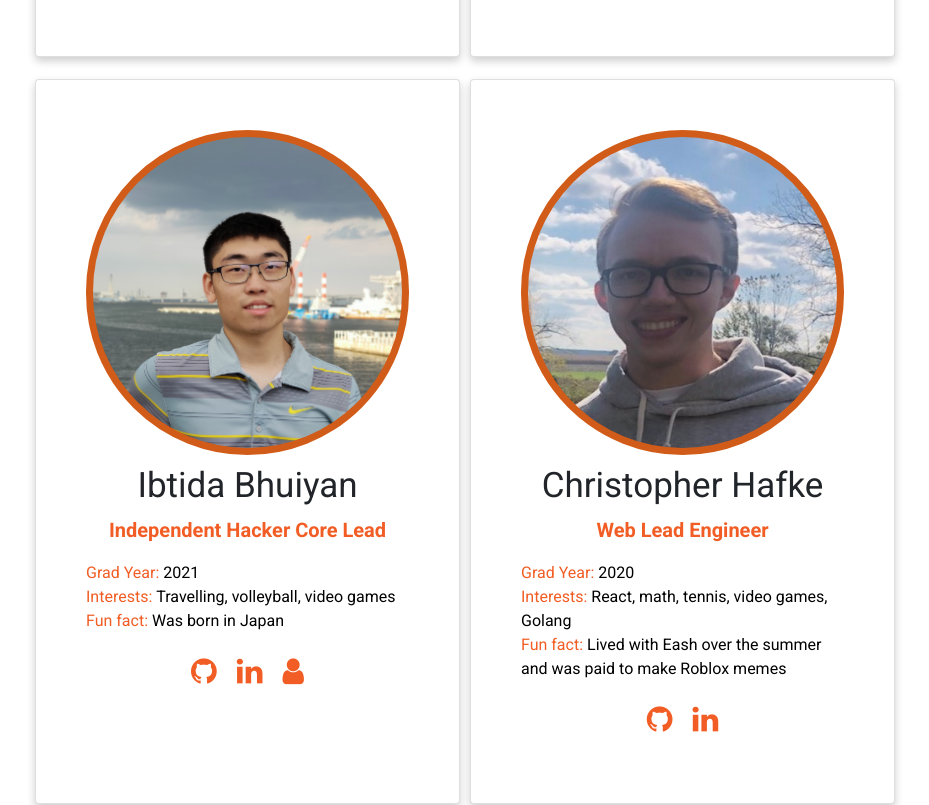
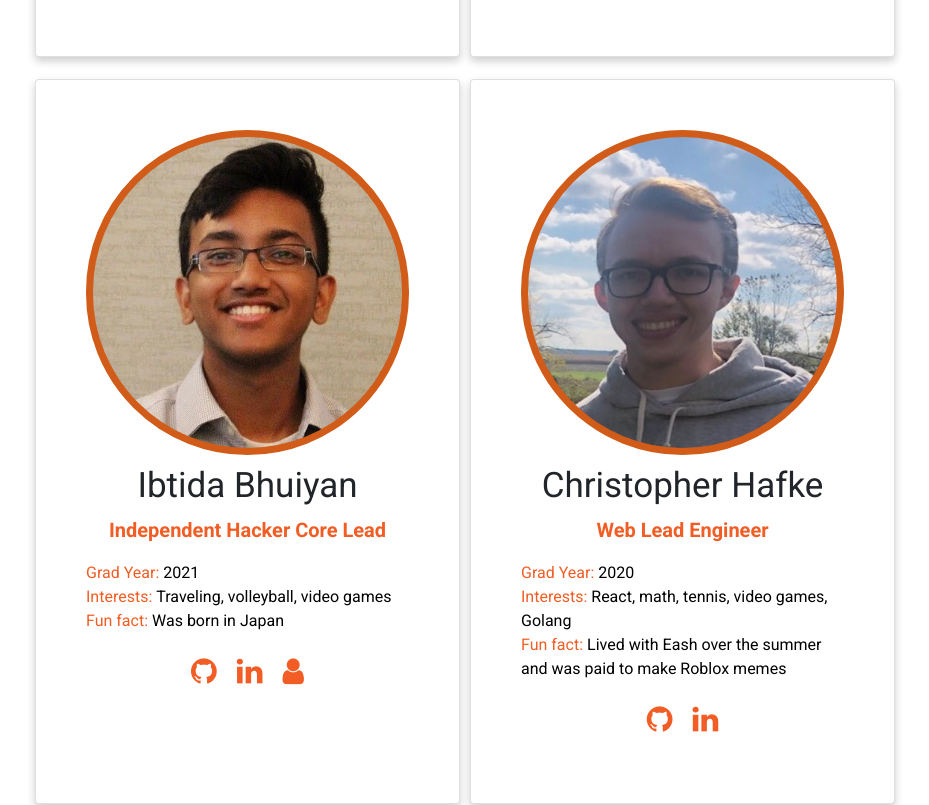
Before and after one commit to michiganhackers/mh-web-new, a React (Create React App) app: page /team in a window 1280 px wide. Shown: the part 3420-4225 px from the top of the page, without its empty margins (175-1104 px from the left). Built offline with nearby package versions, Linux system fonts and the light colour scheme.

Commit message:
remove consolelog

```diff
--- a/src/components/MailingList/MailingList.jsx
+++ b/src/components/MailingList/MailingList.jsx
@@ -46,8 +46,7 @@ class MailingList extends React.Component {
             url: mh_backend + '/v1/email/add',
             data: JSON.stringify(payload)
           }).then(res => {
-                console.log(res);
-                console.log(res.data);
+
             })
             .catch(error => {
                 console.log(error);
--- a/src/components/Team/CardContainer.jsx
+++ b/src/components/Team/CardContainer.jsx
@@ -96,12 +96,12 @@ class CardContainer extends React.Component {
                     <div className="cardContainerColumn">
                         <MemberCard name="Ibtida Bhuiyan" title="Independent Hacker Core Lead"
                         gradYear="2021"
-                        interests="Travelling, volleyball, video games"
+                        interests="Traveling, volleyball, video games"
                         funFact="Was born in Japan"
                         githubUrl="https://github.com/ibhuiyan17"
                         linkedinUrl="https://www.linkedin.com/in/ibtidabhuiyan/"
                         personalUrl="http://ibtida.me/"
-                        imagePath='/memberPhotos/EdwardH.jpg'  />
+                        imagePath='/memberPhotos/Ibtida.jpg'  />
                     </div>
                     <div className="cardContainerColumn">
                         <MemberCard name="Christopher Hafke" title="Web Lead Engineer"
@@ -179,7 +179,7 @@ class CardContainer extends React.Component {
                     <div className="cardContainerColumn">
                         <MemberCard name="Junlin Mo" title="Interviewing Director"
                         gradYear="2021"
-                        interests="Business, Music (piano, guitar, writing, singing), Cognition, Freerunning, Fitness, Video games"
+                        interests="Business, music (piano, guitar, writing, singing), brain computer interfacing, freerunning, fitness, video games"
                         funFact="Started a few businesses, also an EECS 281 IA"
                         linkedinUrl="https://www.linkedin.com/in/junlin-mo/"
                         imagePath="/memberPhotos/Junlin.jpg"  />
```
Also changed, not shown: public/memberPhotos/Ibtida.jpg (added).
